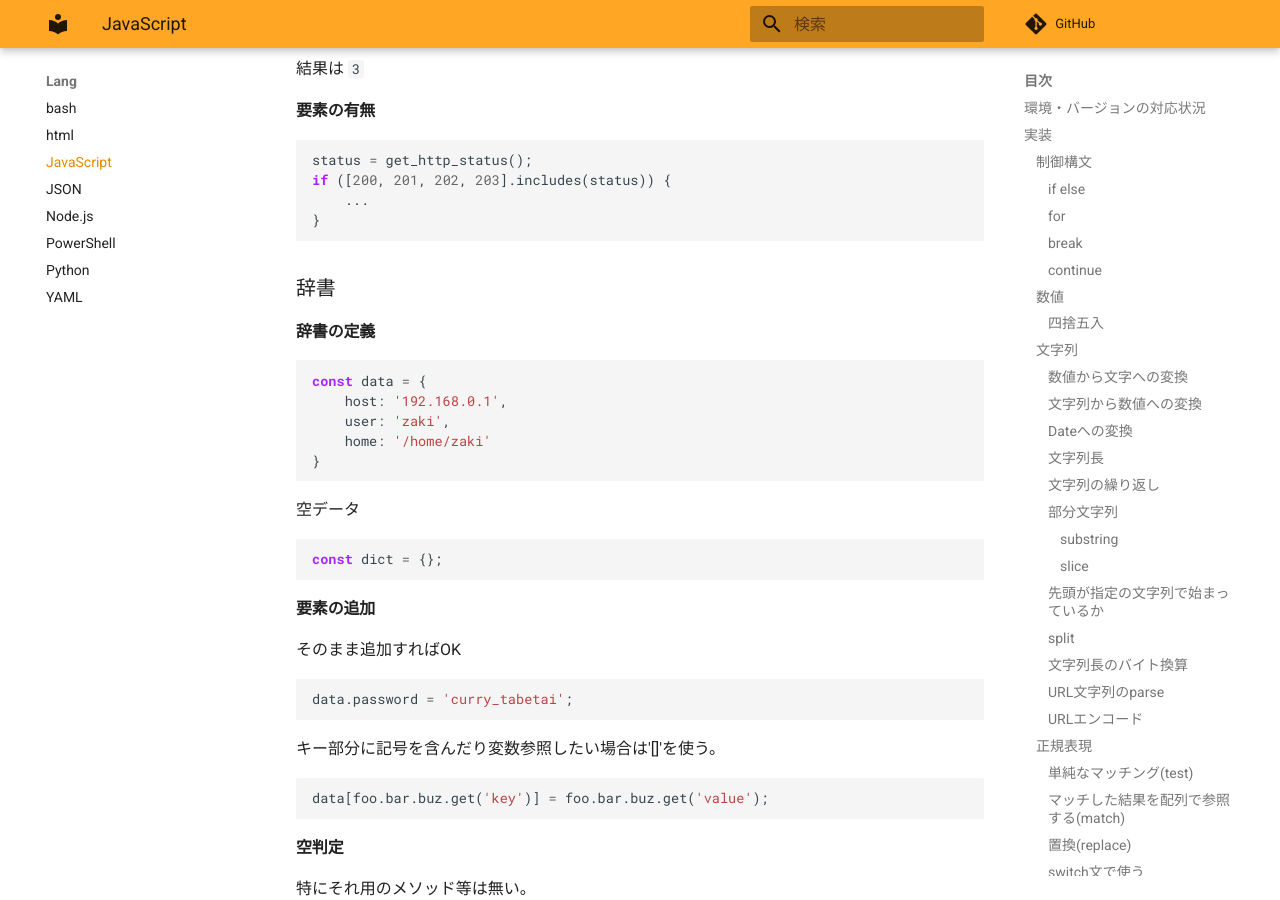
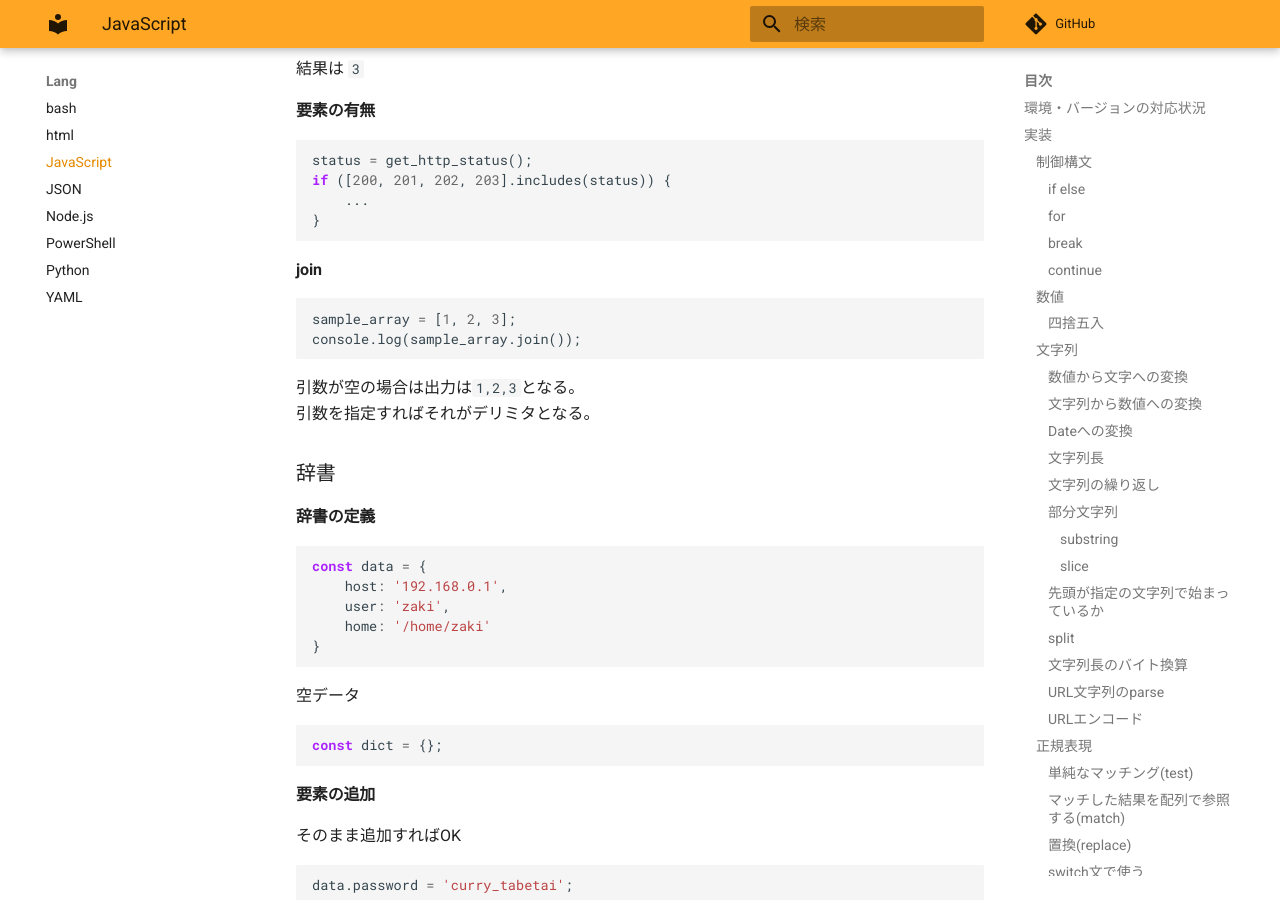
Before and after one commit to zaki-lknr/docs, an MkDocs documentation site: the page built from docs/lang/js.md, in a window 1280 px wide and 900 px high, scrolled down 6449 px. Built offline with MkDocs 1.6.1 and Material for MkDocs 9.7.7, drawn with Linux system fonts in a browser that asks for light colours; comment, search, counter and statistics services are not loaded.

Commit message:
add: lang/javascript: join()

````diff
--- a/docs/lang/js.md
+++ b/docs/lang/js.md
@@ -344,6 +344,16 @@ if ([200, 201, 202, 203].includes(status)) {
     ...
 }
 ```
+
+#### join
+
+```js
+sample_array = [1, 2, 3];
+console.log(sample_array.join());
+```
+
+引数が空の場合は出力は`1,2,3`となる。
+引数を指定すればそれがデリミタとなる。
 
 ### 辞書
 
````
